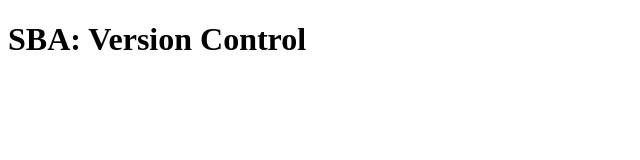
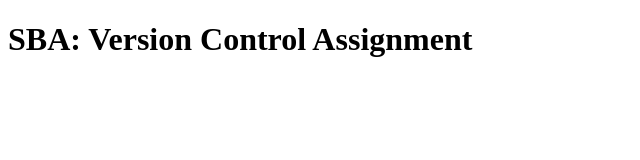
Before and after one commit to DblRH600/version-control-simulation-RicoHaywood, a plain HTML site: page index.html in a window 1280 px wide. Shown: the whole page, without its empty margins (0-640 px from the left). Drawn offline with Linux system fonts and the light colour scheme.

```diff
--- a/index.html
+++ b/index.html
@@ -6,6 +6,6 @@
     <title>Document</title>
 </head>
 <body>
-    <h1>SBA: Version Control</h1>
+    <h1>SBA: Version Control Assignment</h1>
 </body>
 </html>
```
